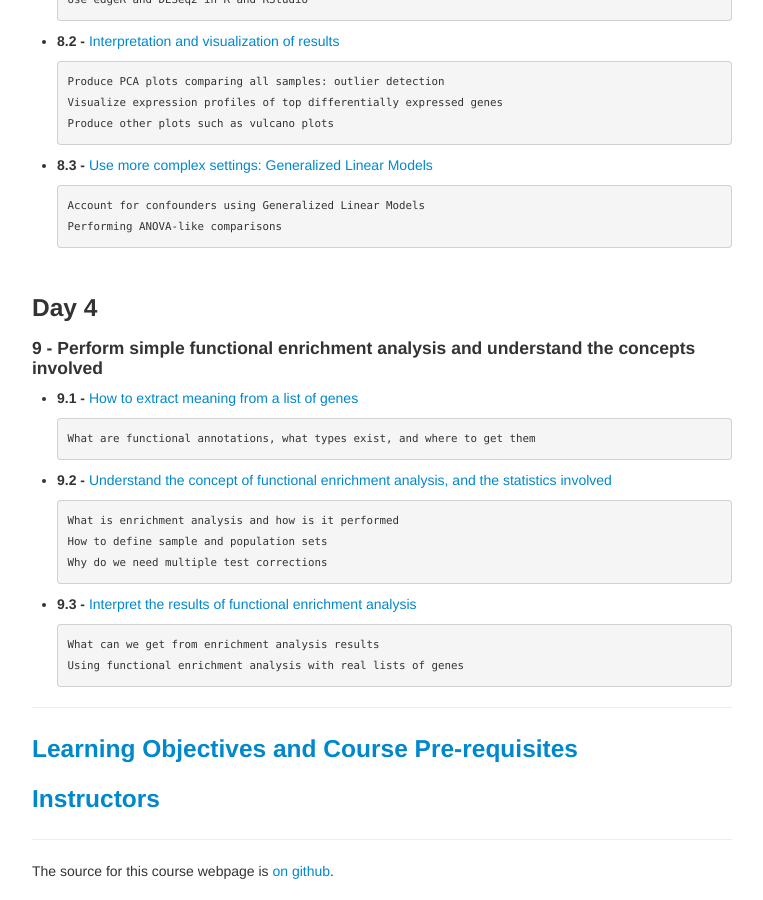
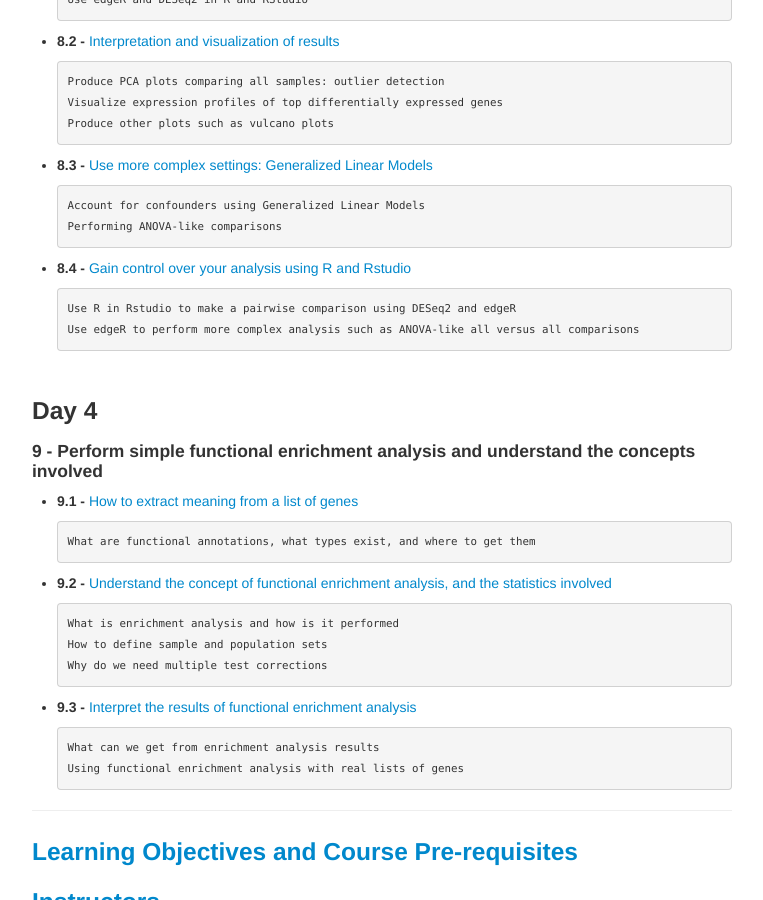
Before and after one commit to GTPB/ADER18F, a Jekyll site: the page built from index.md, in a window 1280 px wide and 900 px high, scrolled down 3101 px. Shown: the whole window, without its empty margins (258-1021 px from the left). Built offline with Jekyll 4.4.1, drawn with Linux system fonts in a browser that asks for light colours.

Commit message:
Update index.md

```diff
--- a/index.md
+++ b/index.md
@@ -128,6 +128,11 @@ Life Scientists who want to be able to use NGS data (RNAseq) to infer genes diff
       Account for confounders using Generalized Linear Models
       Performing ANOVA-like comparisons
 
++ **8.4 -** [Gain control over your analysis using R and Rstudio](pages/L08.md#LO8.4)
+
+      Use R in Rstudio to make a pairwise comparison using DESeq2 and edgeR
+      Use edgeR to perform more complex analysis such as ANOVA-like all versus all comparisons
+
 <br/>
 
 ### Day 4
```
